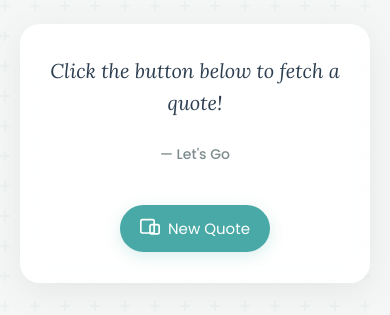
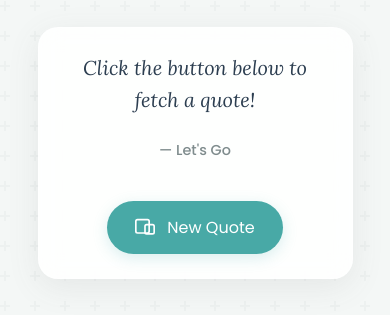
Before and after one commit to chamollamohit/random-quote-generator, a plain HTML site: page index.html in a window 390 px wide. Shown: the part 269-584 px from the top of the page. Drawn offline with Linux system fonts and the light colour scheme.

Commit message:
Updated Size on Mobile

```diff
--- a/style.css
+++ b/style.css
@@ -18,41 +18,44 @@ body {
 }
 
 /* --- Quote Container --- */
+/* --- Quote Container --- */
 .quote-container {
     background-color: rgba(255, 255, 255, 0.9);
-    backdrop-filter: blur(10px); /* Frosted glass effect */
-    padding: 50px;
+    backdrop-filter: blur(10px);
     border-radius: 20px;
-    /* Softer, layered shadow for depth */
     box-shadow: 0 8px 32px 0 rgba(100, 100, 100, 0.1);
     border: 1px solid rgba(255, 255, 255, 0.18);
     max-width: 750px;
-    width: 100%;
+    width: 90%;
     text-align: center;
     transition: all 0.4s ease;
+    /* This padding will now scale with the screen size */
+    padding: clamp(1.5rem, 5vw, 3rem);
 }
 
 /* --- Quote Text & Author Styling --- */
-/* Add a transition for a smooth fade-in/out effect */
 #quote-wrapper {
     transition: opacity 0.5s ease-in-out;
 }
 
 .quote-text {
     font-family: 'Lora', serif;
-    font-size: 26px;
     font-style: italic;
-    color: #2c3e50; /* Dark, desaturated blue */
-    margin-bottom: 25px;
+    color: #2c3e50;
+    margin-bottom: 1.5rem;
     line-height: 1.6;
+    /* This font size will now scale fluidly */
+    font-size: clamp(1.25rem, 5vw, 2.25rem);
 }
 
 .quote-author {
-    font-size: 16px;
     font-weight: 500;
-    color: #7f8c8d; /* Muted gray */
-    margin-bottom: 40px;
+    color: #7f8c8d;
+    margin-bottom: 2.5rem;
+    /* This font size will also scale fluidly */
+    font-size: clamp(0.9rem, 2.5vw, 1.1rem);
 }
+
 
 /* --- Button Styling --- */
 #new-quote-btn {
@@ -93,33 +96,7 @@ body {
     transform: rotate(180deg);
 }
 
-/*
-## Responsive Design for Mobile Devices
-This section adjusts the styles for screens 600px wide or smaller.
-*/
-@media (max-width: 600px) {
-    .quote-container {
-        /* Reduce padding for smaller screens */
-        padding: 30px 25px;
-    }
 
-    .quote-text {
-        /* Decrease quote font size */
-        font-size: 20px;
-    }
-
-    .quote-author {
-        /* Decrease author font size */
-        font-size: 14px;
-    }
-
-    #new-quote-btn {
-        /* Make the button more compact */
-        padding: 12px 20px;
-        font-size: 15px;
-        gap: 8px;
-    }
-}
 
 /* --- Button Container --- */
 .button-container {
```
